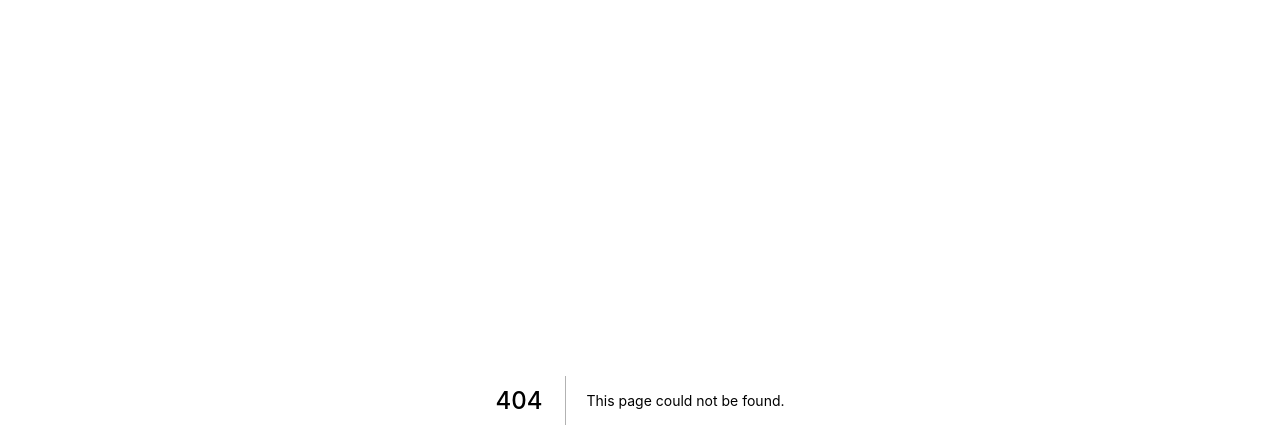
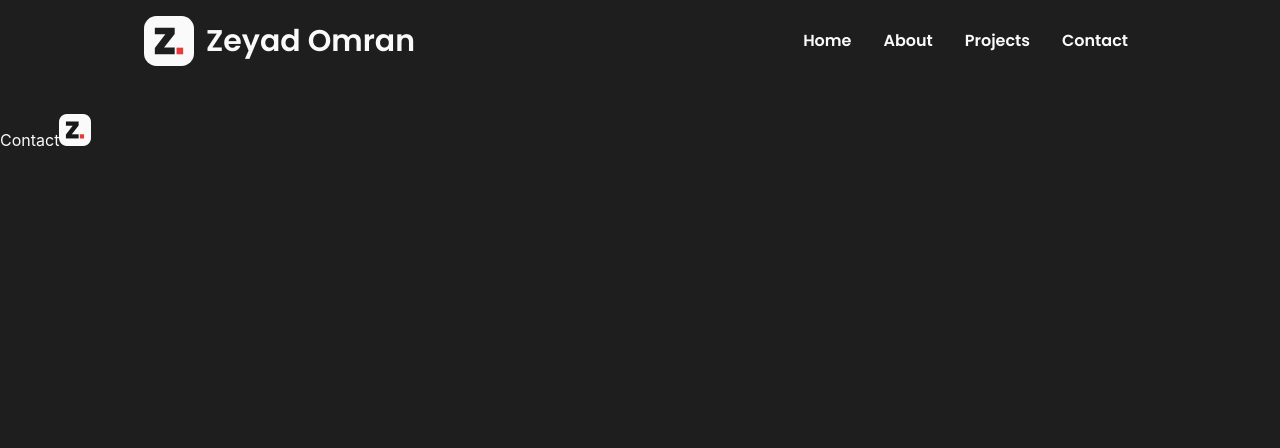
Before and after one commit to zeyadomran/personal-website, a Next.js app in the folder web/: page /contact in a window 1280 px wide. Before the commit this address had no page. Shown: the top 448 px of the page. Built offline with nearby package versions, Linux system fonts and the light colour scheme.

Commit message:
Added other pages

```diff
--- a/web/src/components/Logo.tsx
+++ b/web/src/components/Logo.tsx
@@ -1,4 +1,4 @@
-import { Box, useColorMode, Text, Flex } from "@chakra-ui/react";
+import { Box, useColorMode, Text, Flex, Icon } from "@chakra-ui/react";
 import React from "react";
 import Link from "next/link";
 import LogoDark from "../resources/logo/logo-dark.svg";
@@ -9,12 +9,19 @@ const Logo: React.FC = (props) => {
 	return (
 		<Box as={Link} href="/" {...props}>
 			<Flex align="center" cursor="pointer">
-				<Box
-					w={["35px", "40px", "45px", "50px"]}
-					h={["35px", "40px", "45px", "50px"]}
-				>
-					{colorMode === "light" ? <LogoLight /> : <LogoDark />}
-				</Box>
+				{colorMode === "light" ? (
+					<Icon
+						w={["35px", "40px", "45px", "50px"]}
+						h={["35px", "40px", "45px", "50px"]}
+						as={LogoLight}
+					/>
+				) : (
+					<Icon
+						w={["35px", "40px", "45px", "50px"]}
+						h={["35px", "40px", "45px", "50px"]}
+						as={LogoDark}
+					/>
+				)}
 				<Text
 					fontFamily="Poppins"
 					fontSize={["lg", "xl", "2xl", "3xl"]}
--- a/web/src/components/MenuToggle.tsx
+++ b/web/src/components/MenuToggle.tsx
@@ -15,9 +15,9 @@ const MenuToggle: React.FC<MenuToggleProps> = ({ toggle, isOpen }) => {
 			cursor="pointer"
 		>
 			{isOpen ? (
-				<CloseIcon w="22px" height="22px" />
+				<CloseIcon w="22px" h="22px" />
 			) : (
-				<HamburgerIcon w="30px" height="30px" />
+				<HamburgerIcon w="30px" h="30px" />
 			)}
 		</Box>
 	);
--- a/web/src/components/NavBarContainer.tsx
+++ b/web/src/components/NavBarContainer.tsx
@@ -4,9 +4,6 @@ import React from "react";
 const NavBarContainer: React.FC = ({ children, ...props }) => {
 	return (
 		<Flex
-			zIndex={1}
-			position="sticky"
-			top={0}
 			as="nav"
 			align="center"
 			justify="space-between"
--- /dev/null
+++ b/web/src/pages/contact.tsx
@@ -0,0 +1,25 @@
+import { useColorMode } from "@chakra-ui/react";
+import Head from "next/head";
+import React from "react";
+import Navbar from "../components/Navbar";
+
+const Contact: React.FC = () => {
+	const { colorMode, toggleColorMode } = useColorMode();
+
+	return (
+		<>
+			<Head>
+				<title>Zeyad Omran - Contact</title>
+			</Head>
+			<main>
+				<Navbar />
+				Contact
+				<button onClick={() => toggleColorMode()}>
+					<img src={`/images/favicon/favicon-${colorMode}-32x32.png`} />
+				</button>
+			</main>
+		</>
+	);
+};
+
+export default Contact;
```
Also changed, not shown: web/src/pages/projects.tsx (added, +25 -0 lines).
